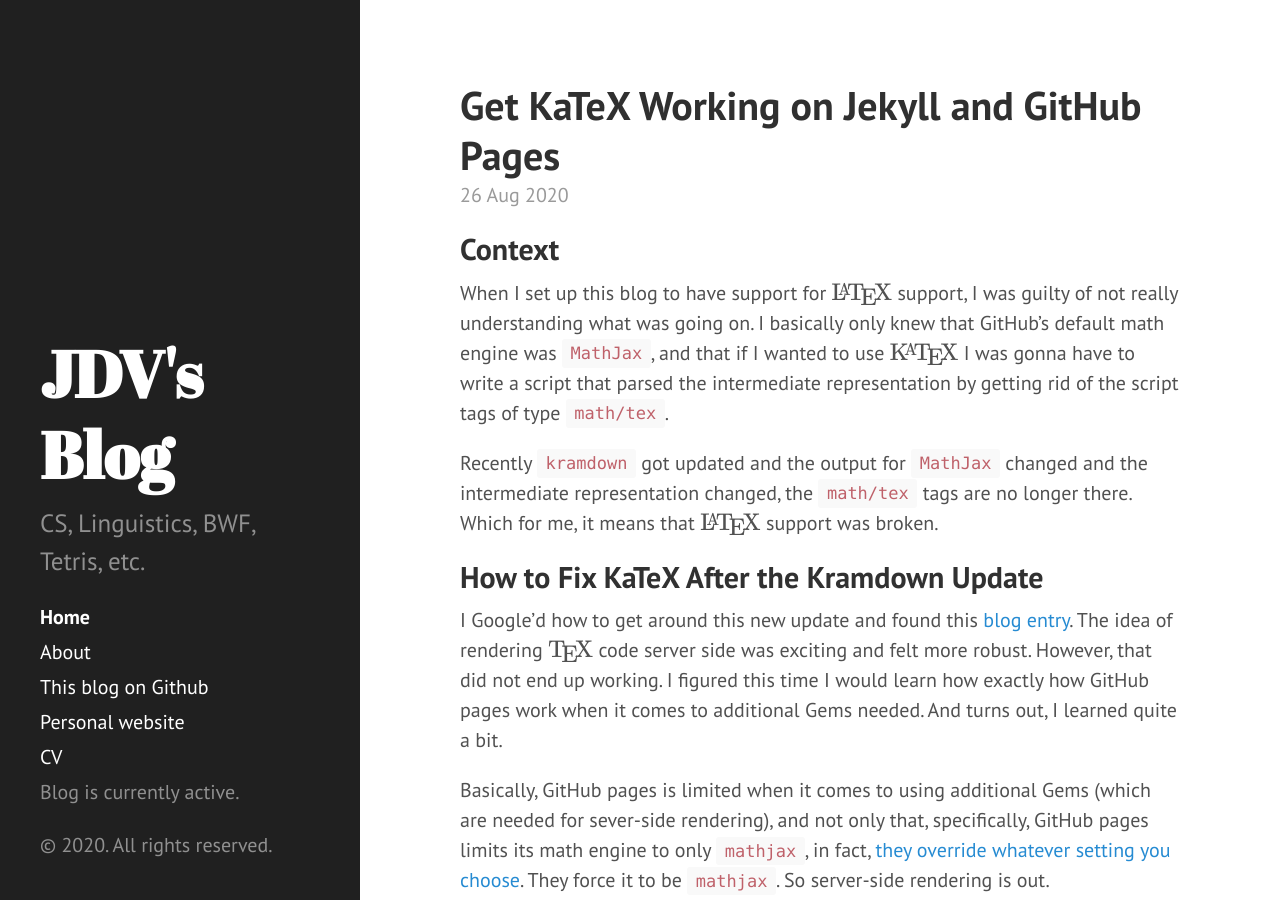
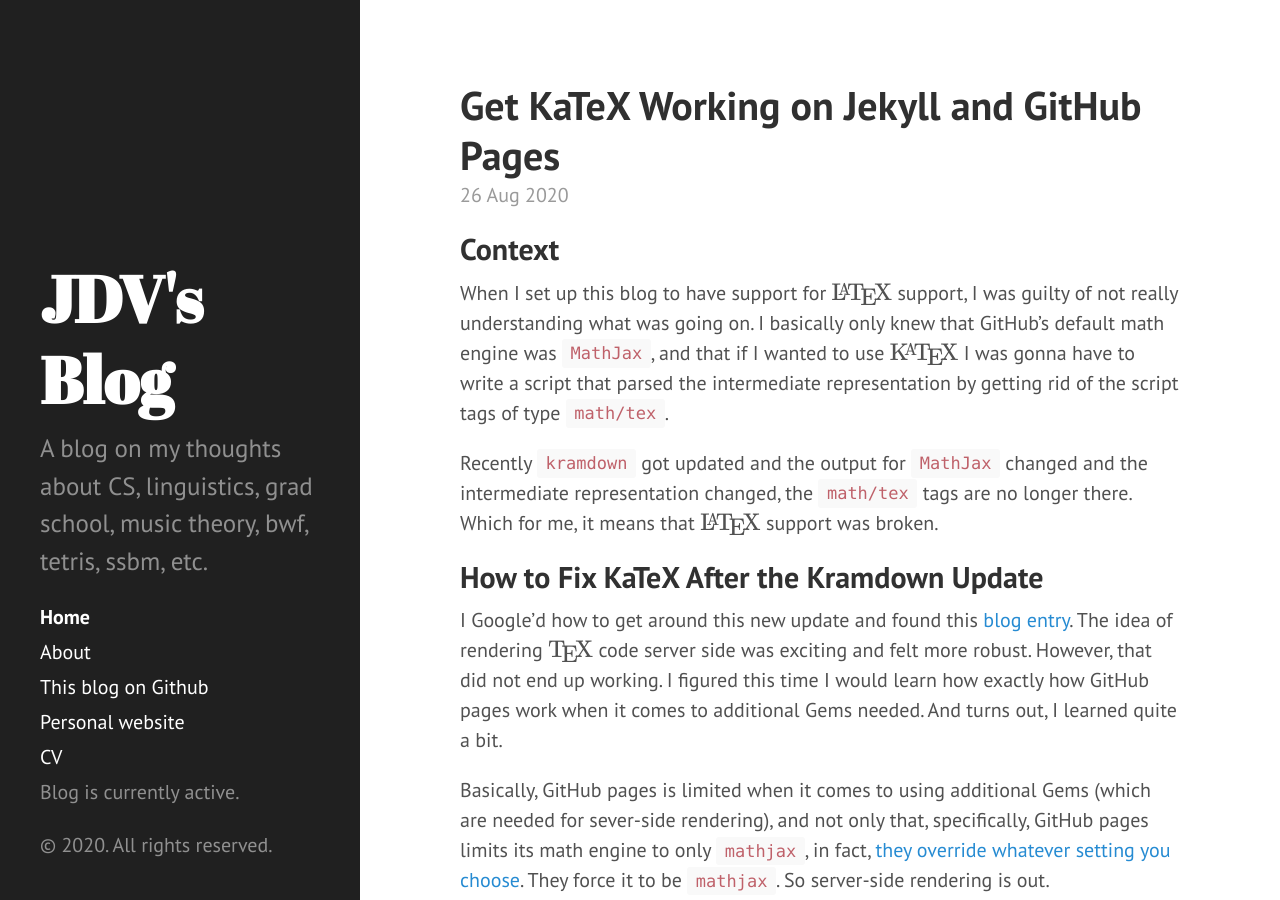
Before and after one commit to jjdelvalle/jblog, a Jekyll site: the page built from index.html, in a window 1280 px wide and 900 px high. Built offline with Jekyll 4.4.1, drawn with Linux system fonts in a browser that asks for light colours; nearby versions of some CDN libraries; the list of posts is cut into pages by our own code.

Commit message:
Add sitemap and seo tag gems

```diff
--- a/Gemfile
+++ b/Gemfile
@@ -8,3 +8,5 @@
 gem "jekyll"
 gem "jekyll-paginate"
 gem "jekyll-gist"
+gem "jekyll-sitemap"
+gem "jekyll-seo-tag"
--- a/_config.yml
+++ b/_config.yml
@@ -11,14 +11,17 @@
 
 # Setup
 title: JDV's Blog
+tagline: CS, Linguistics, Grad School, etc.
 email: delvallejacobo@gmail.com
-description: CS, Linguistics, BWF, Tetris, etc.
+description: A blog on my thoughts about CS, linguistics, grad school, music theory, bwf, tetris, ssbm, etc.
+author: JDV
+logo: public/favicon.ico
 baseurl: "/jblog" # the subpath of your site, e.g. /blog/
 url: "https://codewrites.me" # the base hostname & protocol for your site
 twitter_username: clinchergt
 github_username: clinchergt
 
-plugins: [jekyll-paginate, jekyll-gist]
+plugins: [jekyll-paginate, jekyll-gist, jekyll-sitemap]
 
 paginate:         5
 personal:
```
